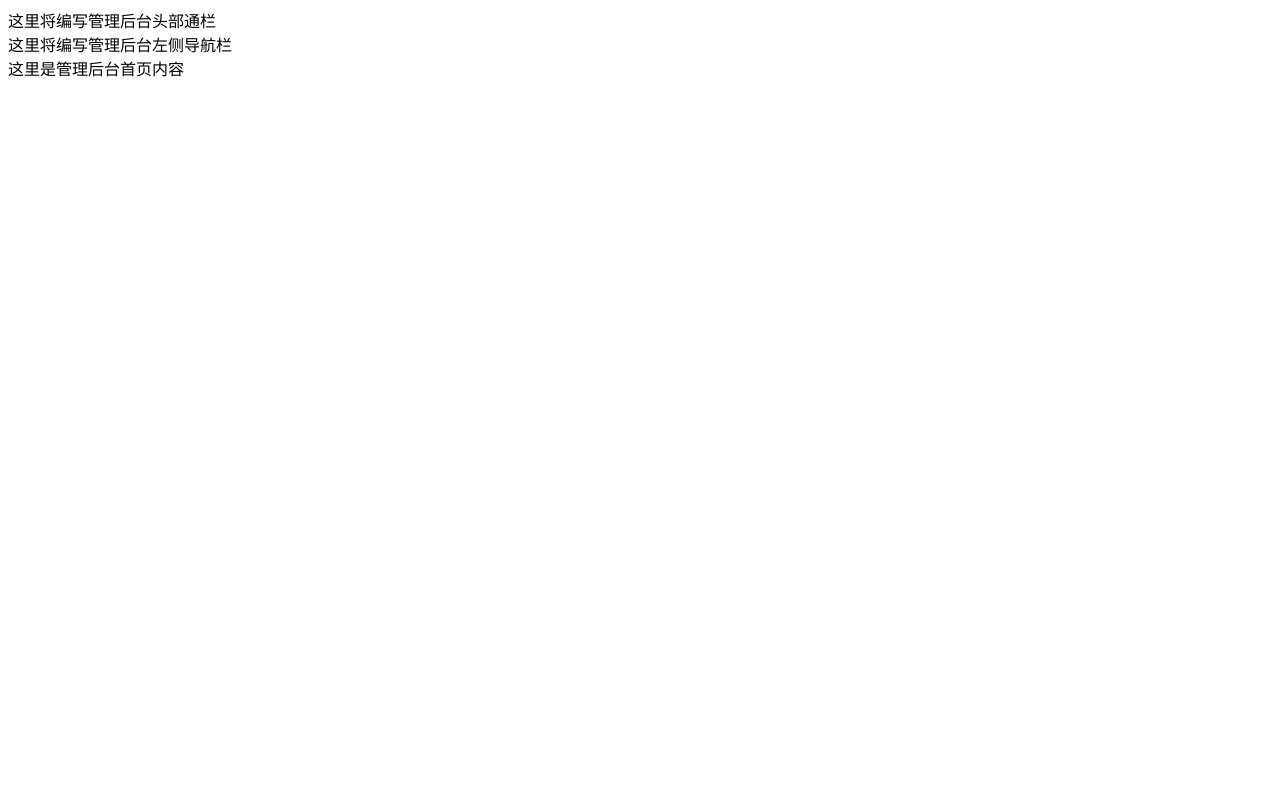
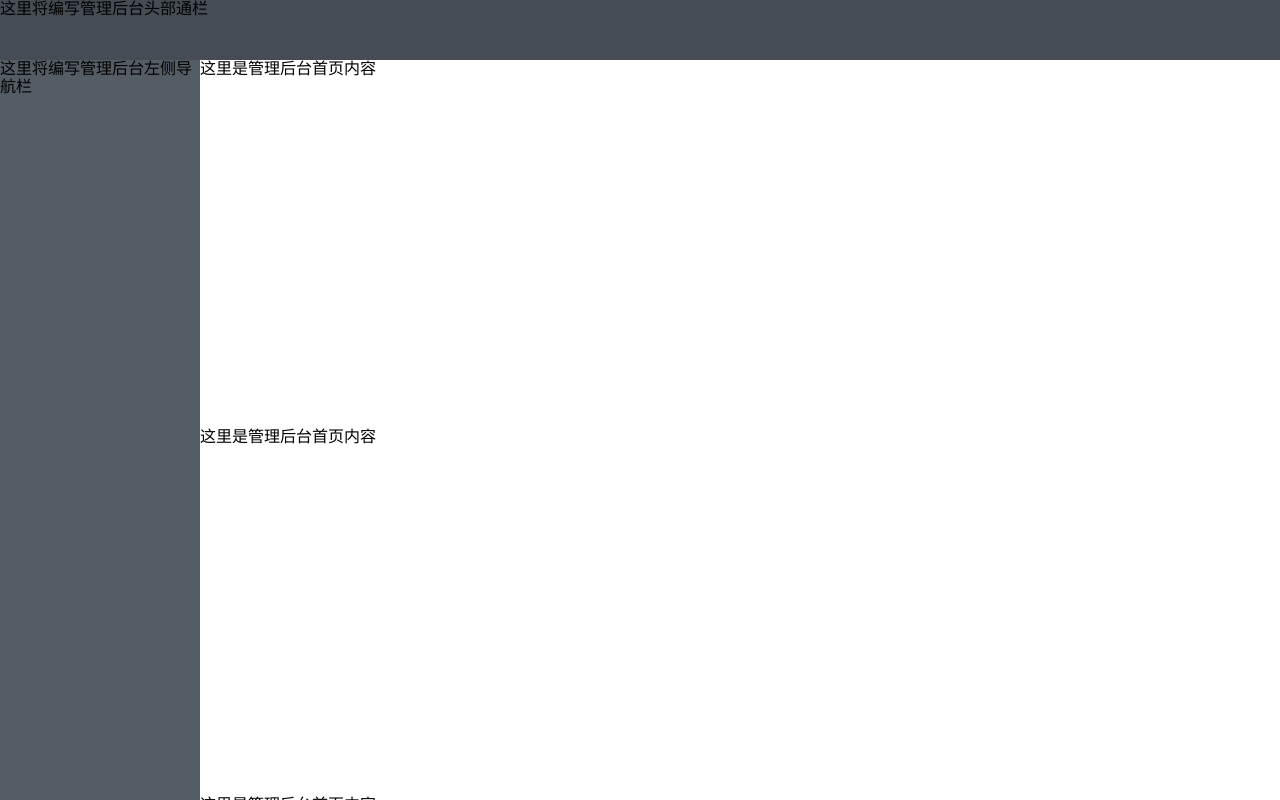
Before and after one commit to fengcms/python-restful-cms, a Vue app in the folder manage-fe/: page / in a window 1280 px wide. Built offline with nearby package versions, Linux system fonts and the light colour scheme.

Commit message:
安装饿了么UI组件，更新主路由视图

```diff
--- a/manage-fe/package.json
+++ b/manage-fe/package.json
@@ -8,6 +8,7 @@
     "lint": "vue-cli-service lint"
   },
   "dependencies": {
+    "element-ui": "^2.4.6",
     "vue": "^2.5.17",
     "vue-router": "^3.0.1"
   },
--- a/manage-fe/src/frame/main_frame.vue
+++ b/manage-fe/src/frame/main_frame.vue
@@ -1,13 +1,13 @@
 <template>
-  <div class="manage_main">
-    <header class="manage_header">
-      这里将编写管理后台头部通栏
-    </header>
-    <div class="manage_bar">
-      这里将编写管理后台左侧导航栏
-    </div>
-    <div class="manage_body">
-      <router-view />
-    </div>
-  </div>
+  <el-container class="manage_container">
+    <el-header class="manage_header">这里将编写管理后台头部通栏</el-header>
+    <el-container>
+      <el-aside class="manage_bar">这里将编写管理后台左侧导航栏</el-aside>
+      <el-container class="manage_body">
+        <div class="manage_main">
+          <router-view />
+        </div>
+      </el-container>
+    </el-container>
+  </el-container>
 </template>
--- a/manage-fe/src/main.js
+++ b/manage-fe/src/main.js
@@ -1,6 +1,10 @@
 import Vue from 'vue'
 import App from '@/App.vue'
 import router from '@/router/main.js'
+import ElementUI from 'element-ui'
+import 'element-ui/lib/theme-chalk/index.css'
+
+Vue.use(ElementUI)
 
 Vue.config.productionTip = false
 
--- /dev/null
+++ b/manage-fe/src/style/base/_main.scss
@@ -0,0 +1 @@
+@import "normalize";
--- /dev/null
+++ b/manage-fe/src/style/base/_normalize.scss
@@ -0,0 +1,341 @@
+/*! normalize.css v8.0.0 | MIT License | github.com/necolas/normalize.css */
+
+/* Document
+   ========================================================================== */
+
+/**
+ * 1. Correct the line height in all browsers.
+ * 2. Prevent adjustments of font size after orientation changes in iOS.
+ */
+
+html {
+  line-height: 1.15; /* 1 */
+  -webkit-text-size-adjust: 100%; /* 2 */
+}
+
+/* Sections
+   ========================================================================== */
+
+/**
+ * Remove the margin in all browsers.
+ */
+
+body {
+  margin: 0;
+}
+
+/**
+ * Correct the font size and margin on `h1` elements within `section` and
+ * `article` contexts in Chrome, Firefox, and Safari.
+ */
+
+h1 {
+  font-size: 2em;
+  margin: 0.67em 0;
+}
+
+/* Grouping content
+   ========================================================================== */
+
+/**
+ * 1. Add the correct box sizing in Firefox.
+ * 2. Show the overflow in Edge and IE.
+ */
+
+hr {
+  box-sizing: content-box; /* 1 */
+  height: 0; /* 1 */
+  overflow: visible; /* 2 */
+}
+
+/**
+ * 1. Correct the inheritance and scaling of font size in all browsers.
+ * 2. Correct the odd `em` font sizing in all browsers.
+ */
+
+pre {
+  font-family: monospace, monospace; /* 1 */
+  font-size: 1em; /* 2 */
+}
+
+/* Text-level semantics
+   ========================================================================== */
+
+/**
+ * Remove the gray background on active links in IE 10.
+ */
+
+a {
+  background-color: transparent;
+}
+
+/**
+ * 1. Remove the bottom border in Chrome 57-
+ * 2. Add the correct text decoration in Chrome, Edge, IE, Opera, and Safari.
+ */
+
+abbr[title] {
+  border-bottom: none; /* 1 */
+  text-decoration: underline; /* 2 */
+  text-decoration: underline dotted; /* 2 */
+}
+
+/**
+ * Add the correct font weight in Chrome, Edge, and Safari.
+ */
+
+b,
+strong {
+  font-weight: bolder;
+}
+
+/**
+ * 1. Correct the inheritance and scaling of font size in all browsers.
+ * 2. Correct the odd `em` font sizing in all browsers.
+ */
+
+code,
+kbd,
+samp {
+  font-family: monospace, monospace; /* 1 */
+  font-size: 1em; /* 2 */
+}
+
+/**
+ * Add the correct font size in all browsers.
+ */
+
+small {
+  font-size: 80%;
+}
+
+/**
+ * Prevent `sub` and `sup` elements from affecting the line height in
+ * all browsers.
+ */
+
+sub,
+sup {
+  font-size: 75%;
+  line-height: 0;
+  position: relative;
+  vertical-align: baseline;
+}
+
+sub {
+  bottom: -0.25em;
+}
+
+sup {
+  top: -0.5em;
+}
+
+/* Embedded content
+   ========================================================================== */
+
+/**
+ * Remove the border on images inside links in IE 10.
+ */
+
+img {
+  border-style: none;
+}
+
+/* Forms
+   ========================================================================== */
+
+/**
+ * 1. Change the font styles in all browsers.
+ * 2. Remove the margin in Firefox and Safari.
+ */
+
+button,
+input,
+optgroup,
+select,
+textarea {
+  font-family: inherit; /* 1 */
+  font-size: 100%; /* 1 */
+  line-height: 1.15; /* 1 */
+  margin: 0; /* 2 */
+}
+
+/**
+ * Show the overflow in IE.
+ * 1. Show the overflow in Edge.
+ */
+
+button,
+input { /* 1 */
+  overflow: visible;
+}
+
+/**
+ * Remove the inheritance of text transform in Edge, Firefox, and IE.
+ * 1. Remove the inheritance of text transform in Firefox.
+ */
+
+button,
+select { /* 1 */
+  text-transform: none;
+}
+
+/**
+ * Correct the inability to style clickable types in iOS and Safari.
+ */
+
+button,
+[type="button"],
+[type="reset"],
+[type="submit"] {
+  -webkit-appearance: button;
+}
+
+/**
+ * Remove the inner border and padding in Firefox.
+ */
+
+button::-moz-focus-inner,
+[type="button"]::-moz-focus-inner,
+[type="reset"]::-moz-focus-inner,
+[type="submit"]::-moz-focus-inner {
+  border-style: none;
+  padding: 0;
+}
+
+/**
+ * Restore the focus styles unset by the previous rule.
+ */
+
+button:-moz-focusring,
+[type="button"]:-moz-focusring,
+[type="reset"]:-moz-focusring,
+[type="submit"]:-moz-focusring {
+  outline: 1px dotted ButtonText;
+}
+
+/**
+ * Correct the padding in Firefox.
+ */
+
+fieldset {
+  padding: 0.35em 0.75em 0.625em;
+}
+
+/**
+ * 1. Correct the text wrapping in Edge and IE.
+ * 2. Correct the color inheritance from `fieldset` elements in IE.
+ * 3. Remove the padding so developers are not caught out when they zero out
+ *    `fieldset` elements in all browsers.
+ */
+
+legend {
+  box-sizing: border-box; /* 1 */
+  color: inherit; /* 2 */
+  display: table; /* 1 */
+  max-width: 100%; /* 1 */
+  padding: 0; /* 3 */
+  white-space: normal; /* 1 */
+}
+
+/**
+ * Add the correct vertical alignment in Chrome, Firefox, and Opera.
+ */
+
+progress {
+  vertical-align: baseline;
+}
+
+/**
+ * Remove the default vertical scrollbar in IE 10+.
+ */
+
+textarea {
+  overflow: auto;
+}
+
+/**
+ * 1. Add the correct box sizing in IE 10.
+ * 2. Remove the padding in IE 10.
+ */
+
+[type="checkbox"],
+[type="radio"] {
+  box-sizing: border-box; /* 1 */
+  padding: 0; /* 2 */
+}
+
+/**
+ * Correct the cursor style of increment and decrement buttons in Chrome.
+ */
+
+[type="number"]::-webkit-inner-spin-button,
+[type="number"]::-webkit-outer-spin-button {
+  height: auto;
+}
+
+/**
+ * 1. Correct the odd appearance in Chrome and Safari.
+ * 2. Correct the outline style in Safari.
+ */
+
+[type="search"] {
+  -webkit-appearance: textfield; /* 1 */
+  outline-offset: -2px; /* 2 */
+}
+
+/**
+ * Remove the inner padding in Chrome and Safari on macOS.
+ */
+
+[type="search"]::-webkit-search-decoration {
+  -webkit-appearance: none;
+}
+
+/**
+ * 1. Correct the inability to style clickable types in iOS and Safari.
+ * 2. Change font properties to `inherit` in Safari.
+ */
+
+::-webkit-file-upload-button {
+  -webkit-appearance: button; /* 1 */
+  font: inherit; /* 2 */
+}
+
+/* Interactive
+   ========================================================================== */
+
+/*
+ * Add the correct display in Edge, IE 10+, and Firefox.
+ */
+
+details {
+  display: block;
+}
+
+/*
+ * Add the correct display in all browsers.
+ */
+
+summary {
+  display: list-item;
+}
+
+/* Misc
+   ========================================================================== */
+
+/**
+ * Add the correct display in IE 10+.
+ */
+
+template {
+  display: none;
+}
+
+/**
+ * Add the correct display in IE 10.
+ */
+
+[hidden] {
+  display: none;
+}
--- /dev/null
+++ b/manage-fe/src/style/frame/_main.scss
@@ -0,0 +1 @@
+@import "mainframe";
--- /dev/null
+++ b/manage-fe/src/style/frame/_mainframe.scss
@@ -0,0 +1,22 @@
+.manage_container {
+  height: 100vh;
+  .manage_header {
+    background: #454C53;
+    padding: 0;
+  }
+  .manage_bar {
+    width: 200px !important;
+    background: #545C64;
+  }
+  .manage_body {
+    position: relative;
+    .manage_main {
+      position: absolute;
+      left: 0;
+      top: 0;
+      right: 0;
+      bottom: 0;
+      overflow: auto;
+    }
+  }
+}
--- a/manage-fe/src/style/style.scss
+++ b/manage-fe/src/style/style.scss
@@ -0,0 +1,2 @@
+@import "base/main";
+@import "frame/main";
--- a/manage-fe/src/views/home.vue
+++ b/manage-fe/src/views/home.vue
@@ -1,5 +1,88 @@
 <template>
   <div class="manage_home">
     这里是管理后台首页内容
+    <br>
+    <br>
+    <br>
+    <br>
+    <br>
+    <br>
+    <br>
+    <br>
+    <br>
+    <br>
+    <br>
+    <br>
+    <br>
+    <br>
+    <br>
+    <br>
+    <br>
+    <br>
+    <br>
+    <br>
+    这里是管理后台首页内容
+    <br>
+    <br>
+    <br>
+    <br>
+    <br>
+    <br>
+    <br>
+    <br>
+    <br>
+    <br>
+    <br>
+    <br>
+    <br>
+    <br>
+    <br>
+    <br>
+    <br>
+    <br>
+    <br>
+    <br>
+    这里是管理后台首页内容
+    <br>
+    <br>
+    <br>
+    <br>
+    <br>
+    <br>
+    <br>
+    <br>
+    <br>
+    <br>
+    <br>
+    <br>
+    <br>
+    <br>
+    <br>
+    <br>
+    <br>
+    <br>
+    <br>
+    <br>
+    这里是管理后台首页内容
+    <br>
+    <br>
+    <br>
+    <br>
+    <br>
+    <br>
+    <br>
+    <br>
+    <br>
+    <br>
+    <br>
+    <br>
+    <br>
+    <br>
+    <br>
+    <br>
+    <br>
+    <br>
+    <br>
+    <br>
   </div>
 </template>
```
Also changed, not shown: 1 other file (tests, documents, lock files or other folders).
